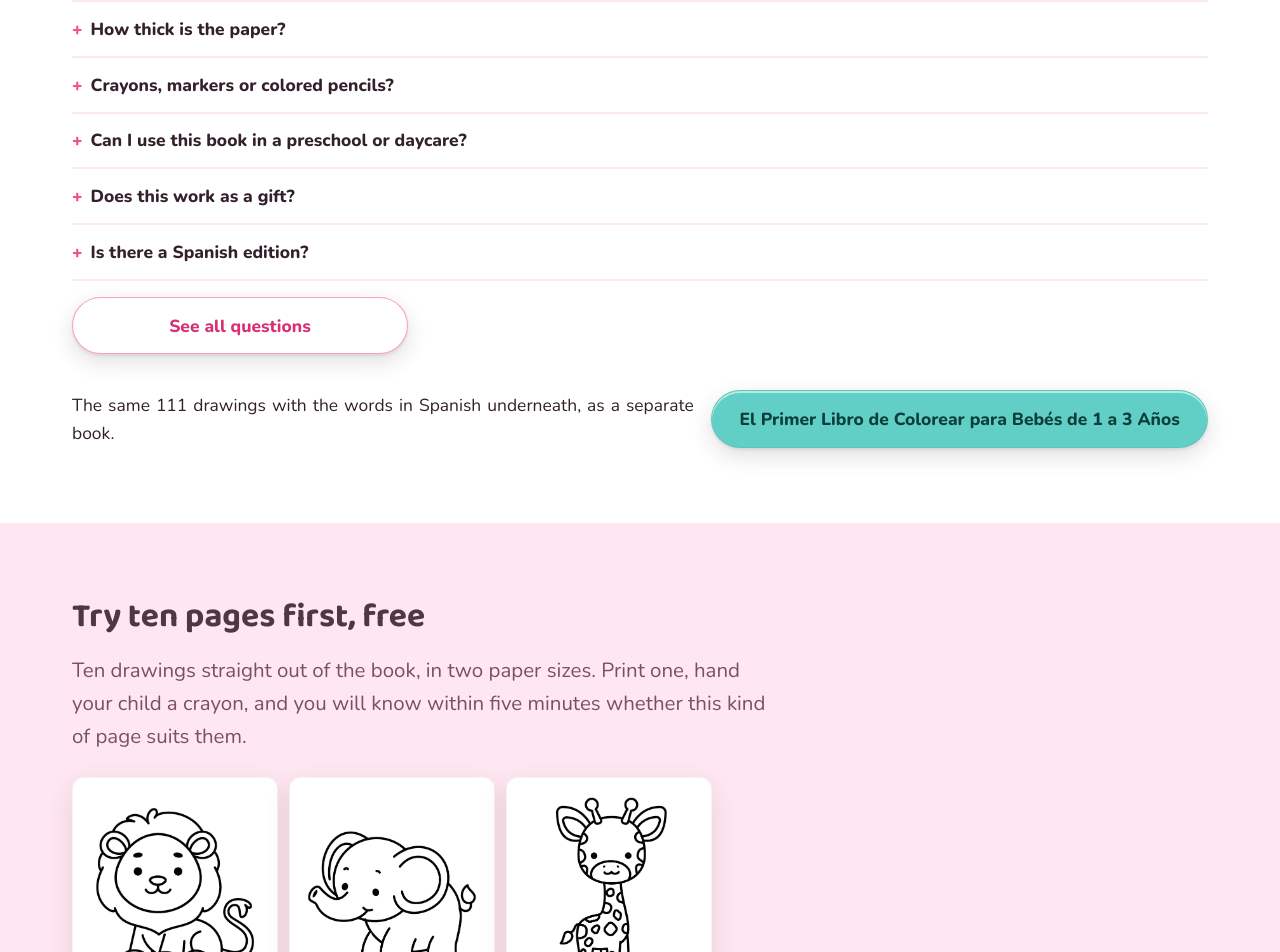
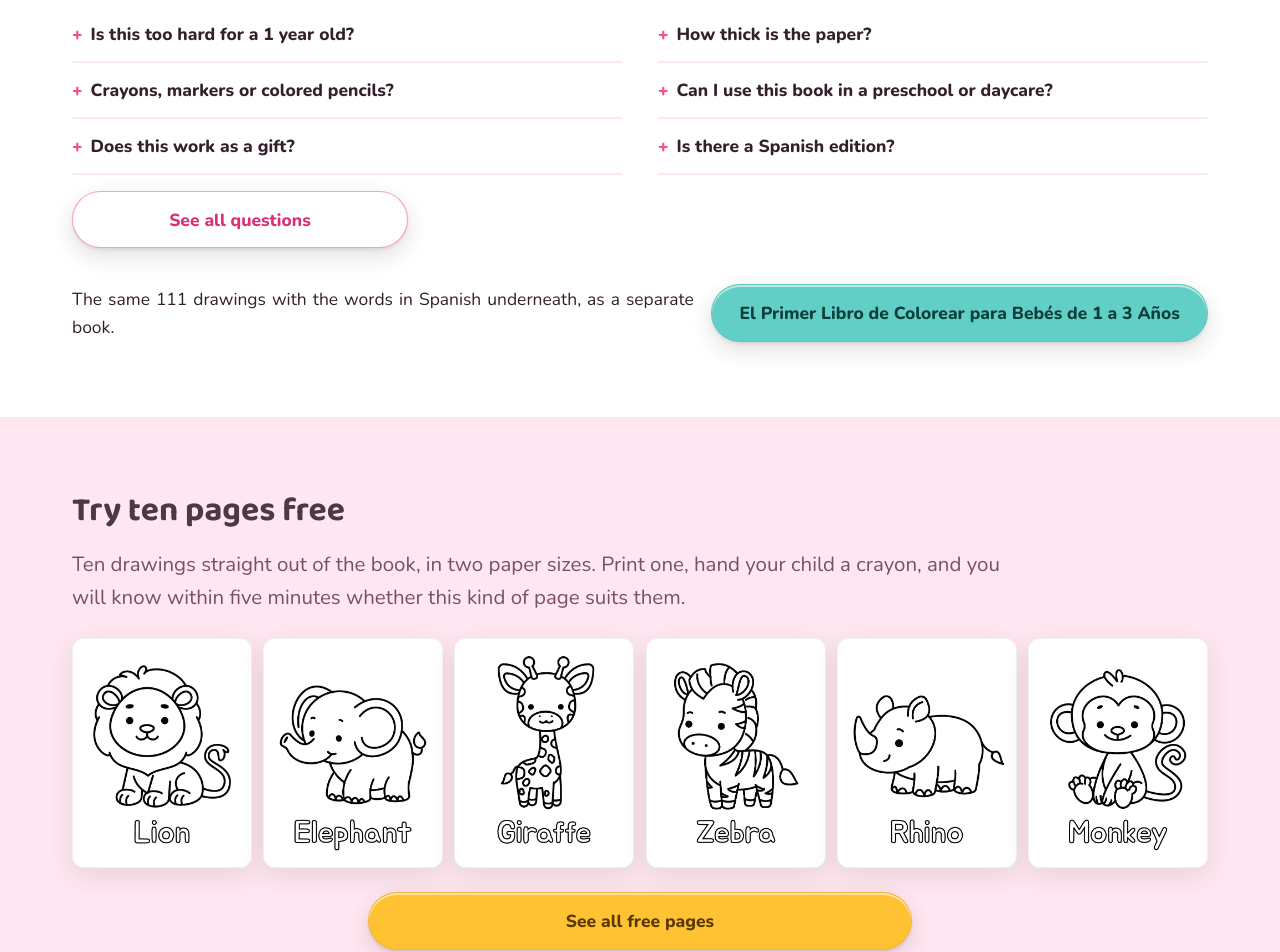
Before and after one commit to dm100usa-oss/toddler-coloring-book, a Next.js app: page /en in a window 1280 px wide. Shown: the part 5235-6187 px from the top of the page. Built offline with nearby package versions, Linux system fonts and the light colour scheme.

Commit message:
Add files via upload

```diff
--- a/src/app/[lang]/page.tsx
+++ b/src/app/[lang]/page.tsx
@@ -101,7 +101,7 @@ const words = {
       "Written by us from the reviews left on Amazon, in our own words. Both paperback \
 editions are there and anyone can read the originals.",
     specs: "What is in the book",
-    video: "A look inside the book",
+    video: "Video about the book",
     videoLead:
       "Filmed by one of the parents who bought the book, on a table at home, with no editing. " +
       "Cover, back cover, and page after page, so you can see the line thickness and how much " +
@@ -110,7 +110,7 @@ editions are there and anyone can read the originals.",
     notFor: "When this book is the wrong choice",
     faq: "Questions parents ask",
     buyNote: "Sold and shipped by Amazon. We earn from the sale.",
-    freeTitle: "Try ten pages first, free",
+    freeTitle: "Try ten pages free",
     freeLead:
       "Ten drawings straight out of the book, in two paper sizes. Print one, hand your child a " +
       "crayon, and you will know within five minutes whether this kind of page suits them.",
@@ -136,7 +136,7 @@ editions are there and anyone can read the originals.",
       "Redactado por nosotros a partir de las reseñas dejadas en Amazon, con nuestras \
 palabras. Las dos ediciones en papel están allí y cualquiera puede leer los originales.",
     specs: "Qué hay en el libro",
-    video: "El libro por dentro",
+    video: "Video sobre el libro",
     videoLead:
       "Grabado por una de las madres que compró el libro, sobre una mesa de su casa y sin " +
         "cortes. Verá la portada, la contraportada y todas las páginas en orden, para que " +
@@ -145,7 +145,7 @@ palabras. Las dos ediciones en papel están allí y cualquiera puede leer los or
     notFor: "Cuándo este libro no es la opción",
     faq: "Preguntas que hacen los padres",
     buyNote: "Vendido y enviado por Amazon. Nosotros ganamos con la venta.",
-    freeTitle: "Pruebe primero diez páginas gratis",
+    freeTitle: "Pruebe diez páginas gratis",
     freeLead:
       "Diez dibujos sacados directamente del libro, en dos tamaños de papel. Imprima uno, " +
         "dele un crayón a su hijo y en unos minutos sabrá si este tipo de página es adecuado " +
@@ -172,7 +172,7 @@ palabras. Las dos ediciones en papel están allí y cualquiera puede leer los or
       "Написано нами по отзывам, оставленным на Amazon, своими словами. Отзывы относятся \
 к бумажным изданиям на английском и испанском: рисунки во всех изданиях одни и те же.",
     specs: "Что в книге",
-    video: "Книга внутри",
+    video: "Видео о книге",
     videoLead:
       "Снято одним из родителей, купивших книгу, дома на столе и без монтажа. Вы увидите " +
         "обложку, оборот и все страницы " +
@@ -183,7 +183,7 @@ palabras. Las dos ediciones en papel están allí y cualquiera puede leer los or
     notFor: "Когда эта книга не подойдет",
     faq: "Что спрашивают родители",
     buyNote: "Файл для печати. Его можно распечатывать дома столько раз, сколько нужно.",
-    freeTitle: "Сначала попробуйте десять страниц бесплатно",
+    freeTitle: "Попробуйте десять страниц бесплатно",
     freeLead:
       "Десять рисунков прямо из книги в двух форматах бумаги. Распечатайте один из них, " +
         "дайте ребенку карандаш, и уже через несколько минут вы поймете, подходит ли ему такая " +
@@ -738,9 +738,14 @@ export default async function Home({ params }: { params: Promise<{ lang: string
       <section className="band band--pink" id="free">
         <div className="wrap">
           <h4 className="section">{w.freeTitle}</h4>
-          <p className="lead">{w.freeLead}</p>
-          <div className="result__sheets" style={{ maxWidth: "40rem" }}>
-            {sample(3).map((s) => (
+          {/* Пояснение шире обычного: у класса lead строка ограничена
+              58 знаками, и на компьютере абзац стоял прижатым к левому
+              краю, а справа оставалось пустое поле в половину полосы. */}
+          <p className="lead free-sheets__lead">{w.freeLead}</p>
+          {/* Шесть листов, а не три. На телефоне видны первые три,
+              как было: шесть в ряд там вышли бы с ноготь. */}
+          <div className="result__sheets free-sheets">
+            {sample(6).map((s) => (
               <img
                 key={s.id}
                 src={sheetPreview(s.id, l)}
@@ -757,7 +762,9 @@ export default async function Home({ params }: { params: Promise<{ lang: string
               />
             ))}
           </div>
-          <p>
+          {/* Кнопка по центру и той же ширины, что кнопки покупки:
+              одинаковые по весу действия должны выглядеть одинаково. */}
+          <p className="free-sheets__cta">
             <Link className="btn btn--sun" href={sectionPath(l, "printables")}>
               {t.home.printablesCta}
             </Link>
@@ -771,7 +778,7 @@ export default async function Home({ params }: { params: Promise<{ lang: string
           и увидел, что раскраска подошла. Это и есть та минута,
           когда берут всю книгу. Раньше следом шел подборщик, человек
           уходил в справочную часть, и купить там было уже негде. */}
-      <section className="band">
+      <section className="band band--tight">
         <div className="wrap">
           <div className="buy-block buy-block--after-free">
             <p className="buy-after-free">{w.afterFree}</p>
--- a/src/app/globals.css
+++ b/src/app/globals.css
@@ -346,6 +346,33 @@ ul.inside li::marker { color: var(--pink-hot); }
 .faq details[open] summary::before { content: "-"; }
 .faq p { margin: 0.6rem 0 0.2rem; color: var(--ink-2); }
 
+/* Вопросы в два столбца на планшете и на компьютере.
+
+   Класс faq--two стоял в разметке давно, но в оформлении описан не был,
+   и вопросы шли одной колонкой шириной в 78 знаков: справа оставалось
+   пустое поле в половину экрана, а список тянулся вниз.
+
+   Сделано сеткой, а не колонками текста: у колонок при раскрытии
+   ответа содержимое перетекает из одной в другую и вопросы прыгают
+   под курсором. В сетке раскрытый ответ раздвигает только свой ряд.
+
+   Ограничение ширины здесь снимается: оно рассчитано на одну колонку.
+   Строка внутри столбца и так получается короткой.
+
+   До 900 точек все как было, одной колонкой. */
+@media (min-width: 900px) {
+  .faq--two,
+  .book-body .faq--two {
+    display: grid;
+    grid-template-columns: repeat(2, minmax(0, 1fr));
+    column-gap: var(--gap-4);
+    max-width: none;
+  }
+  /* Полоса под последним вопросом каждого столбца остается: она
+     закрывает список снизу и в один, и в два столбца. */
+  .faq--two > details { align-self: start; }
+}
+
 /* ==================== ФИЛЬТРЫ ==================== */
 
 .filters { display: grid; gap: var(--gap-3); padding: var(--gap-4) 0; }
@@ -536,7 +563,14 @@ ul.inside li::marker { color: var(--pink-hot); }
   border: var(--edge);
   border-radius: var(--radius);
   display: grid;
-  grid-template-columns: minmax(232px, 300px) 1fr;
+  /* Левой колонке отдано больше, чем раньше: при 300 точках ролик
+     выходил около 530 в высоту и рядом с текстом смотрелся коротким.
+     При 380 он около 675, и обе стороны карточки примерно вровень.
+
+     Текст справа от этого ничего не теряет: его строка и так
+     ограничена 62 знаками, то есть примерно 620 точками, а остается
+     ему 644. Лишнюю ширину он раньше просто не использовал. */
+  grid-template-columns: minmax(232px, 380px) 1fr;
   gap: clamp(1.5rem, 3.5vw, 3rem);
   align-items: start;
 }
@@ -2377,4 +2411,55 @@ html[lang="ru"] .hero {
    человек все это уже прочитал выше. */
 /* Ширину не задаем: берем общую от .buy-block, чтобы кнопка была
    такой же, как в двух других местах покупки. */
-.buy-after-free { margin: 0 0 var(--gap-2); font-size: var(--t-lead); color: var(--ink-2); }
+/* Последняя покупка, сразу после бесплатных листов.
+
+   Блок стоит по центру полосы, строка над кнопкой набрана тем же
+   шрифтом и тем же синим, что заголовок над книгой в самом верху:
+   это две опоры страницы, начало и конец, и они должны перекликаться.
+
+   Полоса вокруг ужата: обычный отступ полосы рассчитан на раздел
+   с заголовком и текстом, а здесь одна строка и кнопка, и пустое
+   поле сверху и снизу выходило больше самого блока. */
+.buy-block--after-free { margin-inline: auto; }
+.buy-after-free {
+  margin: 0 0 var(--gap-3);
+  font-family: var(--font-display);
+  font-size: var(--t-h2);
+  line-height: 1.18;
+  text-align: center;
+  color: #1b3fa8;
+}
+
+/* Ужатая полоса: для коротких блоков в одну строку. */
+.band--tight { padding: var(--gap-4) 0; }
+.band--tight .buy-block { margin-bottom: 0; }
+
+/* ==================== БЕСПЛАТНЫЕ ЛИСТЫ НА ГЛАВНОЙ ==================== */
+
+/* Пояснение под заголовком. Класс lead держит строку в 58 знаков,
+   и на широком экране абзац стоял прижатым к левому краю. Здесь
+   ограничение снимаем до ширины остального текста страницы. */
+.free-sheets__lead { max-width: 78ch; }
+
+/* Листы. На телефоне три, как было: шесть в ряд там вышли бы
+   с ноготь и разглядеть рисунок стало бы нельзя.
+   От 900 точек все шесть в один ряд: место есть, а три листа
+   посреди широкой полосы выглядели обрывком. */
+.free-sheets { max-width: 40rem; }
+.free-sheets > img:nth-child(n + 4) { display: none; }
+@media (min-width: 900px) {
+  .free-sheets {
+    max-width: none;
+    grid-template-columns: repeat(6, minmax(0, 1fr));
+  }
+  .free-sheets > img:nth-child(n + 4) { display: block; }
+}
+
+/* Кнопка по центру и той же ширины, что кнопки покупки. */
+.free-sheets__cta { margin-top: var(--gap-3); }
+.free-sheets__cta .btn {
+  display: block;
+  max-width: 34rem;
+  margin-inline: auto;
+  text-align: center;
+}
```
